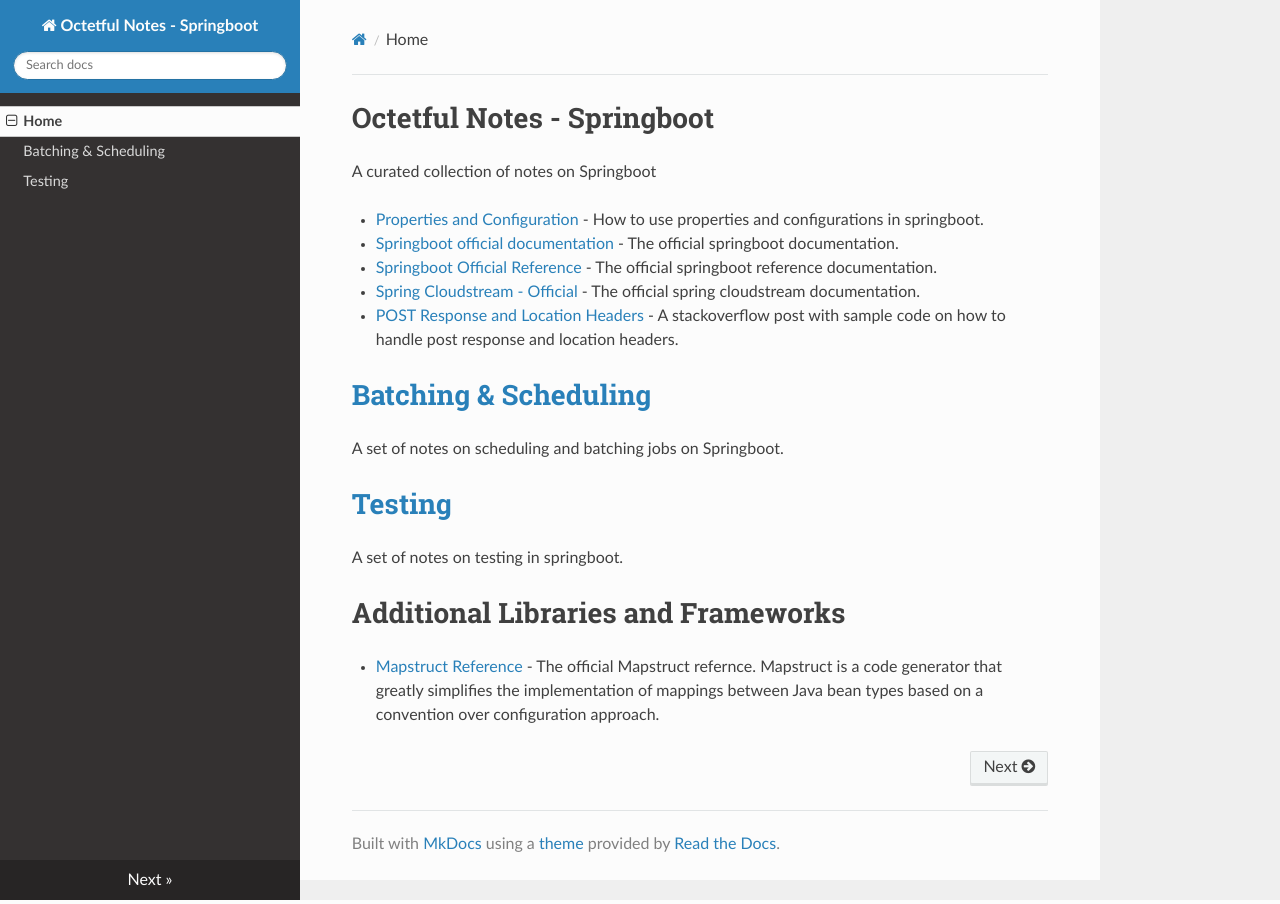
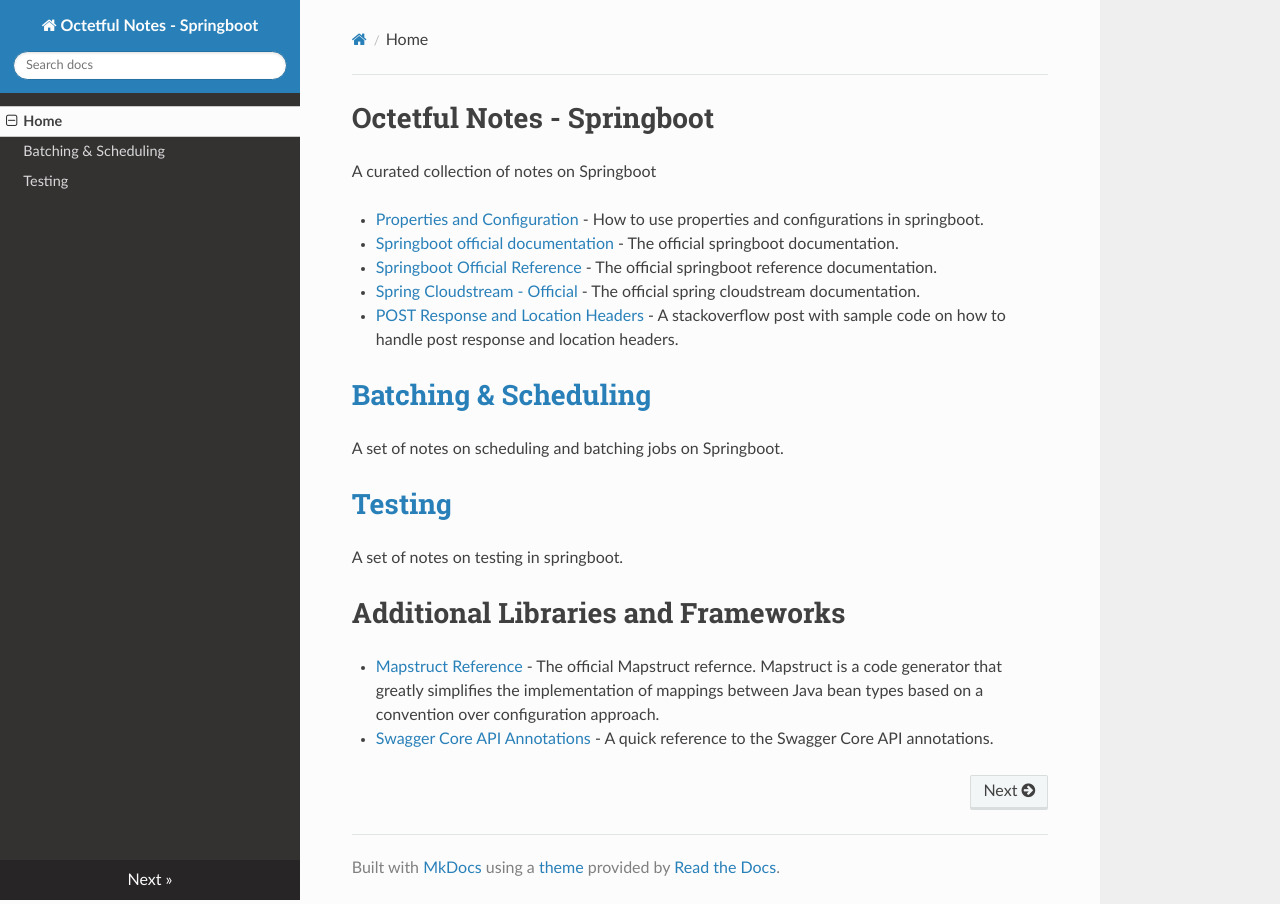
Before and after one commit to octetful-notes/on-spring, an MkDocs documentation site: the page built from docs/index.md, in a window 1280 px wide. Built offline with MkDocs 1.6.1, drawn with Linux system fonts in a browser that asks for light colours; nearby versions of some CDN libraries.

Commit message:
Add swagger annotations reference.

```diff
--- a/docs/index.md
+++ b/docs/index.md
@@ -17,3 +17,4 @@
 
 # Additional Libraries and Frameworks
 * [Mapstruct Reference](https://mapstruct.org/documentation/stable/reference/html/) - The official Mapstruct refernce. Mapstruct is a code generator that greatly simplifies the implementation of mappings between Java bean types based on a convention over configuration approach.
+* [Swagger Core API Annotations](https://github.com/swagger-api/swagger-core/wiki/Annotations) - A quick reference to the Swagger Core API annotations.
```
